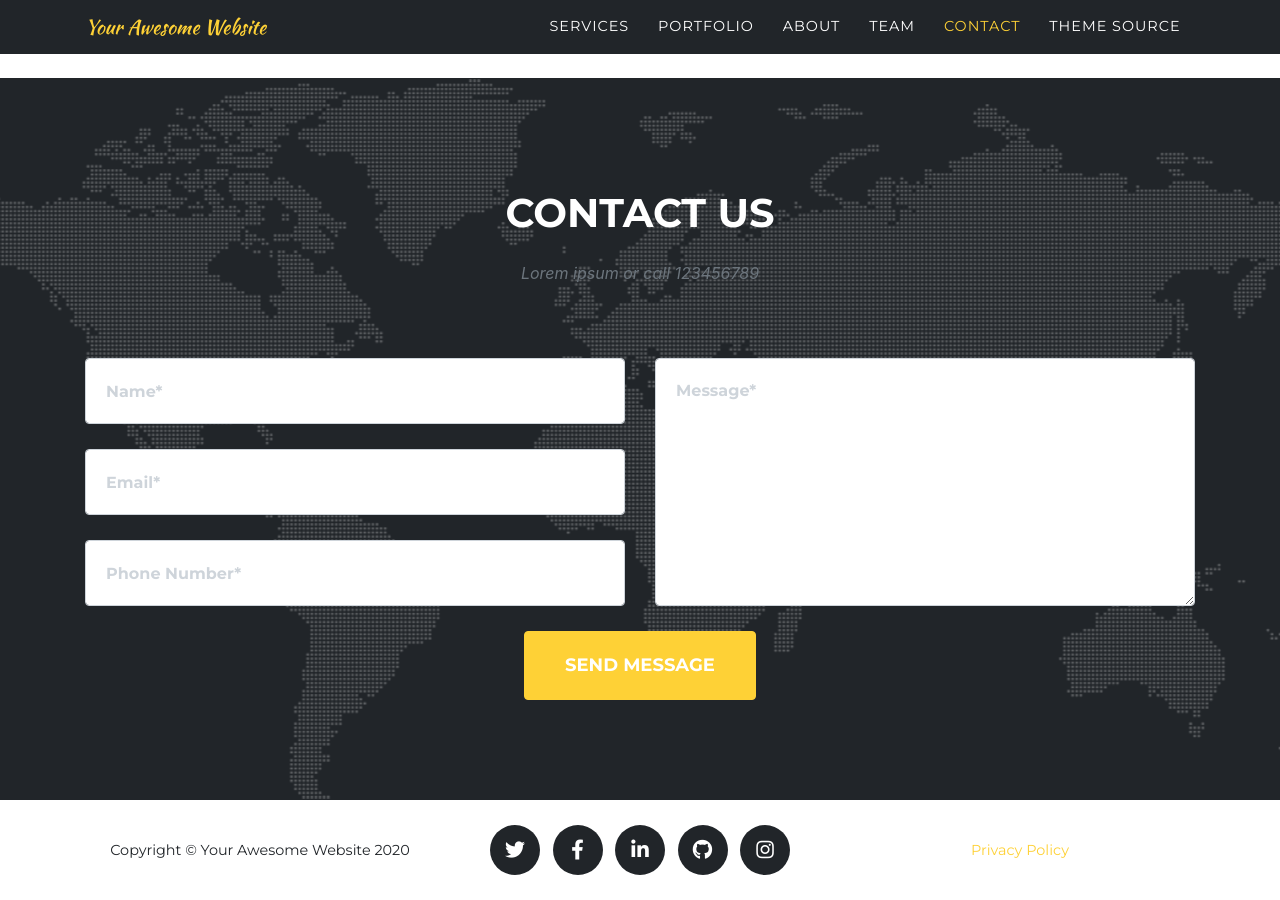
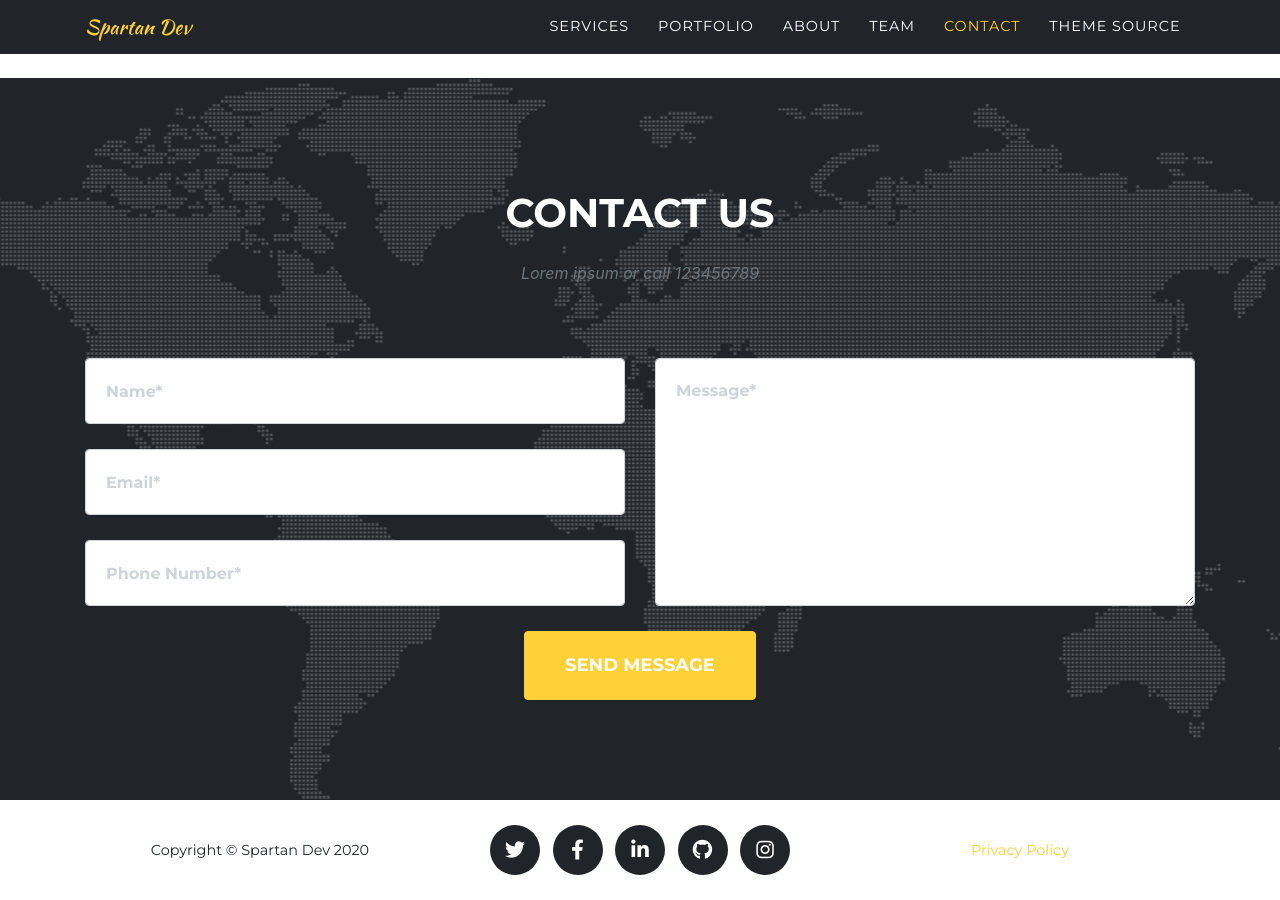
Before and after one commit to SpartanDevelopmentCorporation/spartan.github.io, a Jekyll site: the page built from index.md, in a window 1280 px wide and 900 px high, scrolled down 5261 px. Built offline with Jekyll 4.4.1, drawn with Linux system fonts in a browser that asks for light colours; some web fonts are replaced.

Commit message:
Update _config.yml

```diff
--- a/_config.yml
+++ b/_config.yml
@@ -16,10 +16,10 @@ theme: jekyll-agency
 url    : "" # the base hostname & protocol for your site, e.g. http://example.com
 baseurl: "" # the subpath of your site, e.g. /blog
 
-title      : Your Awesome Website
-email      : your-email@example.com #this is also the email contact forms will go to
+title      : Spartan Dev
+email      : info@spartan.sh #this is also the email contact forms will go to
 description: "Site description"
-author     : Your Name
+author     : Spartan
 # logo:     #optional, defaults to site title
   # path: assets\img\clients\creative-market.jpg
   # height: 60 #height in px, defaults to 52px
```
